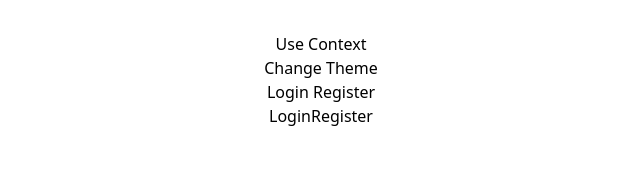
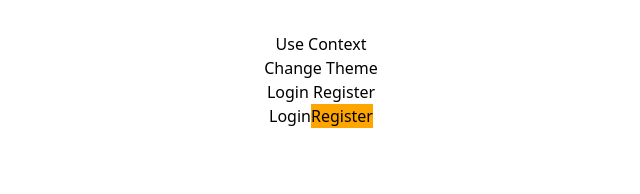
Before and after one commit to Sandunrmst/hooks, a React (Vite) app: page / in a window 1280 px wide. Shown: the top 194 px of the page, without its empty margins (319-959 px from the left). Built offline with nearby package versions, Linux system fonts and the light colour scheme.

Commit message:
use global context

```diff
--- a/src/components/componentone.jsx
+++ b/src/components/componentone.jsx
@@ -1,11 +1,17 @@
-import React from "react";
+import React, { useContext } from "react";
+import { GlobalContext } from "../context";
 
 const Componentone = () => {
+  const { setTheme, theme } = useContext(GlobalContext);
+
+  console.log(theme);
   return (
     <div>
-      {" "}
       <h1 className="text-3xl text-orange-400 font-bold mb-5">Use Context</h1>
-      <button className="p-2 bg-orange-400 rounded-md mt-2 font-semibold text-yellow-50 hover:bg-orange-500 duration-200">
+      <button
+        onClick={() => setTheme(theme === "light" ? "dark" : "light")}
+        className="p-2 bg-orange-400 rounded-md mt-2 font-semibold text-yellow-50 hover:bg-orange-500 duration-200"
+      >
         Change Theme
       </button>
     </div>
--- a/src/components/componenttwo.jsx
+++ b/src/components/componenttwo.jsx
@@ -1,6 +1,9 @@
-import React from "react";
+import React, { useContext } from "react";
+import { GlobalContext } from "../context";
 
 const Componenttwo = () => {
+  const { theme } = useContext(GlobalContext);
+
   return (
     <div>
       <h1 className="text-3xl text-orange-400 font-bold mb-5">
@@ -10,7 +13,14 @@ const Componenttwo = () => {
         <button className="p-2 bg-orange-400 rounded-md mt-2 font-semibold text-yellow-50 hover:bg-orange-500 duration-200">
           Login
         </button>
-        <button className="p-2 bg-orange-400 rounded-md mt-2 font-semibold text-yellow-50 hover:bg-orange-500 duration-200">
+        <button
+          style={
+            theme === "dark"
+              ? { backgroundColor: "black", color: "#fff" }
+              : { backgroundColor: "orange", color: "#000" }
+          }
+          className="p-2 bg-orange-400 rounded-md mt-2 font-semibold text-yellow-50 hover:bg-orange-500 duration-200"
+        >
           Register
         </button>
       </div>
```
